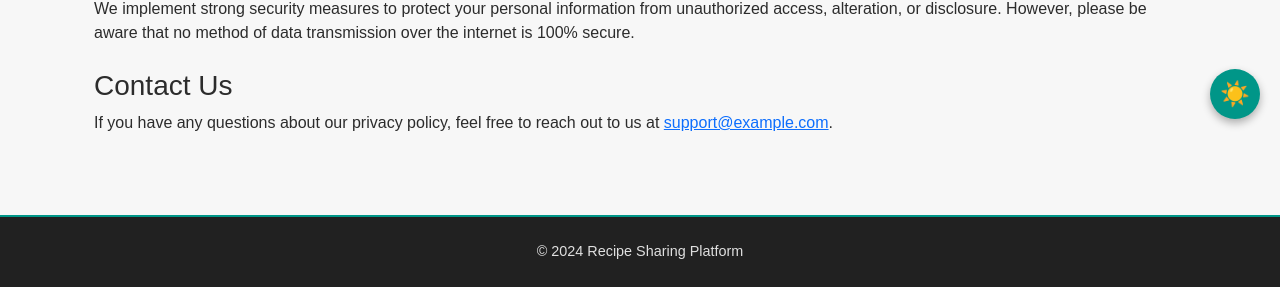
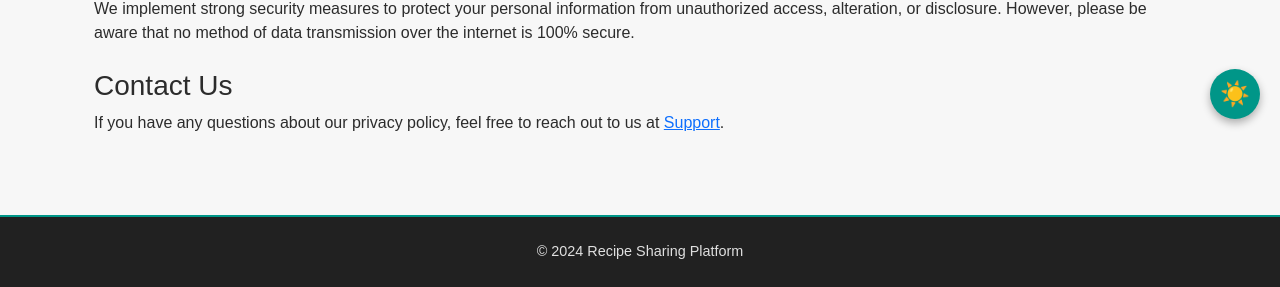
Before and after one commit to m75-ali/recipe-sharing-platform, a Django app: page /users/privacy-policy/ in a window 1280 px wide. Shown: the part 661-948 px from the top of the page. Run offline with Django 4.2, Linux system fonts and the light colour scheme; some libraries are stand-ins or nearby versions.

Commit message:
Added support email for privacy policy template

```diff
--- a/recipesharing/users/templates/users/privacy_policy.html
+++ b/recipesharing/users/templates/users/privacy_policy.html
@@ -51,7 +51,7 @@
         <!-- Last Section for Contact Information -->
         <section class="mt-4 mb-5">
             <h3>Contact Us</h3>
-            <p>If you have any questions about our privacy policy, feel free to reach out to us at <a href="mailto:support@example.com">support@example.com</a>.</p>
+            <p>If you have any questions about our privacy policy, feel free to reach out to us at <a href="mailto:ali.mohamed5981@gmail.com">Support</a>.</p>
         </section>
     </div>
 {% endblock %}
```
